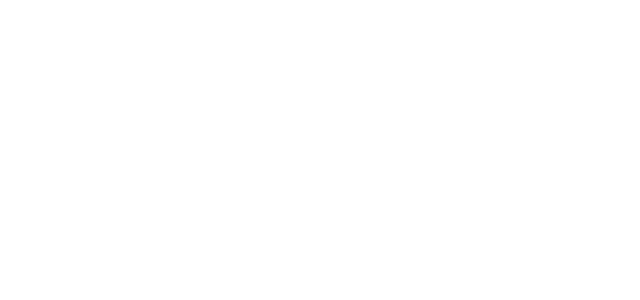
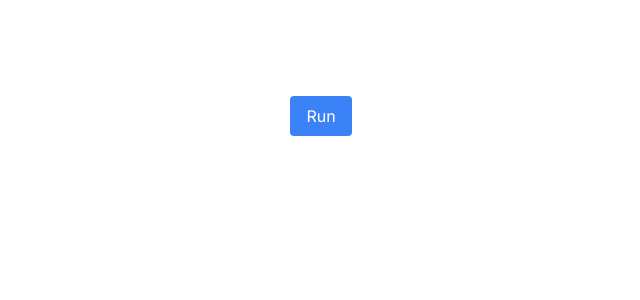
Before and after one commit to motinados/simple-rag, a Next.js app: page / in a window 1280 px wide. Shown: the top 300 px of the page, without its empty margins (319-959 px from the left). Built offline with nearby package versions, Linux system fonts and the light colour scheme.

Commit message:
chore: Add button to run generateEmbeddings function on Home page

```diff
--- a/src/app/page.tsx
+++ b/src/app/page.tsx
@@ -1,5 +1,20 @@
+"use client";
+import { generateEmbeddings } from "@/lib/actions";
+
 export default function Home() {
+  const run = async () => {
+    const result = await generateEmbeddings("Hello, world!");
+    console.log(result);
+  };
+
   return (
-    <main className="flex min-h-screen flex-col items-center justify-between p-24"></main>
+    <main className="flex min-h-screen flex-col items-center justify-between p-24">
+      <button
+        onClick={run}
+        className="bg-blue-500 text-white px-4 py-2 rounded"
+      >
+        Run
+      </button>
+    </main>
   );
 }
--- /dev/null
+++ b/src/lib/actions.ts
@@ -0,0 +1,23 @@
+"use server";
+
+import { openai } from "@ai-sdk/openai";
+import { embedMany } from "ai";
+
+const embeddingModel = openai.embedding("text-embedding-ada-002");
+
+const generateChunks = (input: string): string[] => {
+  return input
+    .trim()
+    .split("\n")
+    .filter((i) => i !== "");
+};
+
+export const generateEmbeddings = async (value: string) => {
+  const chunks = generateChunks(value);
+  const { embeddings } = await embedMany({
+    model: embeddingModel,
+    values: chunks,
+  });
+
+  return embeddings.map((e, i) => ({ content: chunks[i], embedding: e }));
+};
```
